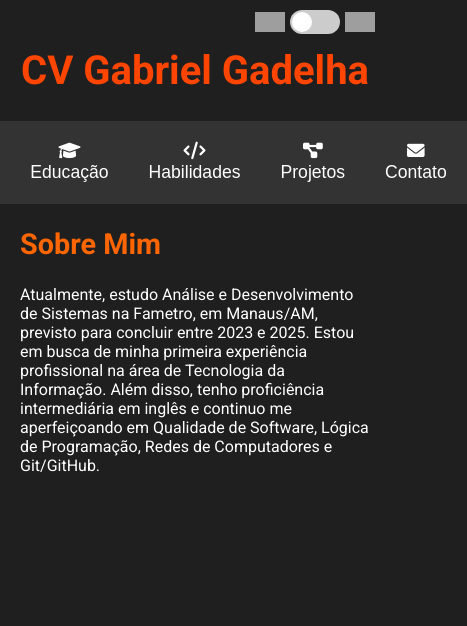
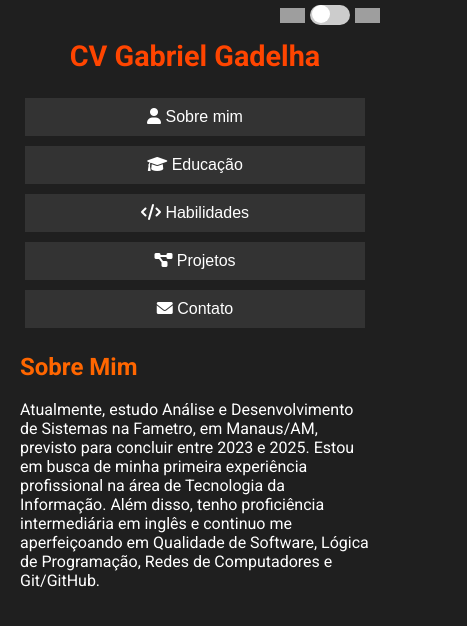
Before and after one commit to gabztoo/Curriculo, a plain HTML site: page index.html in a window 390 px wide. Shown: the whole page, 467 px wide, since content can reach past the window. Drawn offline with nearby package versions, Linux system fonts and the light colour scheme; grey boxes are pictures that could not be loaded.

Commit message:
styles.css

```diff
--- a/styles.css
+++ b/styles.css
@@ -1,286 +1,249 @@
 /* Estilos gerais */
 body {
     font-family: 'Roboto', Arial, sans-serif;
-    /* Define a fonte padrão */
     background-color: #1f1f1f;
-    /* Define a cor de fundo */
     color: #fff;
-    /* Define a cor do texto */
     margin: 0;
-    /* Remove a margem padrão */
 }
 
 .container {
     max-width: 800px;
-    /* Define a largura máxima do container */
     margin: 0 auto;
-    /* Centraliza o container horizontalmente */
     padding: 20px;
-    /* Adiciona um espaçamento interno */
 }
 
 /* Estilos do cabeçalho */
 .header h1 {
     font-size: 2.5em;
-    /* Define o tamanho da fonte */
     font-weight: 700;
-    /* Define o peso da fonte */
     color: #ff4500;
-    /* Define a cor do texto */
     text-align: center;
-    /* Centraliza o texto horizontalmente */
 }
 
 /* Estilos das abas */
 .tabs {
     display: flex;
-    /* Exibe os elementos em linha */
+    flex-wrap: wrap;
     justify-content: center;
-    /* Centraliza os elementos horizontalmente */
     margin-bottom: 20px;
-    /* Adiciona uma margem inferior */
 }
 
 .tablink {
     background-color: #333;
-    /* Define a cor de fundo */
     color: #fff;
-    /* Define a cor do texto */
     border: none;
-    /* Remove a borda */
     padding: 10px 20px;
-    /* Adiciona um espaçamento interno */
     cursor: pointer;
-    /* Exibe o cursor como um ponteiro */
     font-size: 1.1em;
-    /* Define o tamanho da fonte */
     transition: background-color 0.3s ease;
-    /* Adiciona uma transição suave */
+    margin: 5px; /* Adicionado para melhor espaçamento em dispositivos móveis */
 }
 
 .tablink:hover {
     background-color: #555;
-    /* Define a cor de fundo ao passar o mouse */
 }
 
 .tabcontent {
     display: none;
-    /* Oculta o conteúdo inicialmente */
 }
 
 .active {
     display: block;
-    /* Exibe o conteúdo */
     animation: fadeIn 0.5s ease-in-out;
-    /* Adiciona uma animação de fade in */
 }
 
 .tablink:active {
     background-color: #e00505;
-    /* Cor da aba selecionada */
 }
 
 /* Animação de fade in */
 @keyframes fadeIn {
     from {
         opacity: 0;
-        /* Inicia com opacidade 0 */
     }
 
     to {
         opacity: 1;
-        /* Termina com opacidade 1 */
     }
 }
 
 /* Estilos dos títulos */
 h2 {
     color: #ff6600;
-    /* Define a cor do texto */
     font-size: 1.8em;
-    /* Define o tamanho da fonte */
     font-weight: 700;
-    /* Define o peso da fonte */
 }
 
 /* Estilos dos links */
 a {
     color: yellow;
-    /* Define a cor do texto */
     text-decoration: none;
-    /* Remove o sublinhado */
 }
 
 a:hover {
     text-decoration: underline;
-    /* Adiciona um sublinhado ao passar o mouse */
 }
 
 /* Estilos das barras de habilidade */
 .skill-bar {
     margin-bottom: 20px;
-    /* Adiciona uma margem inferior */
     width: 100%;
-    /* Define a largura como 100% */
     overflow: hidden;
-    /* Oculta o conteúdo que excede a largura */
     background-color: #333;
-    /* Define a cor de fundo */
     border-radius: 25px;
-    /* Adiciona bordas arredondadas */
     box-shadow: 0 4px 6px rgba(0, 0, 0, 0.3);
-    /* Adiciona uma sombra */
     position: relative;
-    /* Define a posição como relativa */
 }
 
 .skill-name {
     position: absolute;
-    /* Define a posição como absoluta */
     left: 10px;
-    /* Posiciona à esquerda */
     top: 50%;
-    /* Posiciona no centro verticalmente */
     transform: translateY(-50%);
-    /* Ajusta a posição vertical */
     color: #fff;
-    /* Define a cor do texto */
     font-weight: 700;
-    /* Define o peso da fonte */
     font-size: 1.1em;
-    /* Define o tamanho da fonte */
 }
 
 .skill-bar-fill {
     height: 40px;
-    /* Define a altura */
     background: linear-gradient(90deg, #ff6600 0%, #ff4500 100%);
-    /* Define o gradiente de cor */
     width: 0;
-    /* Inicia com largura 0 */
     border-radius: 25px;
-    /* Adiciona bordas arredondadas */
     animation: fill 2s forwards;
-    /* Adiciona uma animação de preenchimento */
     box-shadow: 0 4px 6px rgba(0, 0, 0, 0.3);
-    /* Adiciona uma sombra */
 }
 
 /* Animação de preenchimento */
 @keyframes fill {
     from {
         width: 0;
-        /* Inicia com largura 0 */
     }
 
     to {
         width: var(--skill-width);
-        /* Termina com a largura definida pela variável */
     }
 }
 
 /* Estilos do seletor de idioma */
 .language-switch {
     position: fixed;
-    /* Define a posição como fixa */
     top: 10px;
-    /* Posiciona no topo */
     right: 10px;
-    /* Posiciona à direita */
     display: flex;
-    /* Exibe os elementos em linha */
     align-items: center;
-    /* Centraliza os elementos verticalmente */
 }
 
 .flag-icon {
     width: 30px;
-    /* Define a largura */
     height: 20px;
-    /* Define a altura */
     margin: 0 5px;
-    /* Adiciona uma margem horizontal */
 }
 
 .switch {
     position: relative;
-    /* Define a posição como relativa */
     display: inline-block;
-    /* Exibe como um bloco em linha */
     width: 50px;
-    /* Define a largura */
     height: 24px;
-    /* Define a altura */
 }
 
 .switch input {
     opacity: 0;
-    /* Oculta o input */
     width: 0;
-    /* Define a largura como 0 */
     height: 0;
-    /* Define a altura como 0 */
 }
 
 .slider {
     position: absolute;
-    /* Define a posição como absoluta */
     cursor: pointer;
-    /* Exibe o cursor como um ponteiro */
     top: 0;
-    /* Posiciona no topo */
     left: 0;
-    /* Posiciona à esquerda */
     right: 0;
-    /* Posiciona à direita */
     bottom: 0;
-    /* Posiciona na parte inferior */
     background-color: #ccc;
-    /* Define a cor de fundo */
     transition: 0.4s;
-    /* Adiciona uma transição suave */
     border-radius: 24px;
-    /* Adiciona bordas arredondadas */
 }
 
 .slider:before {
     position: absolute;
-    /* Define a posição como absoluta */
     content: "";
-    /* Conteúdo vazio */
     height: 20px;
-    /* Define a altura */
     width: 20px;
-    /* Define a largura */
     left: 2px;
-    /* Posiciona à esquerda */
     bottom: 2px;
-    /* Posiciona na parte inferior */
-    background-color: rgb(255, 255, 255);
-    /* Define a cor de fundo */
+    background-color: #fff;
     transition: 0.4s;
-    /* Adiciona uma transição suave */
     border-radius: 50%;
-    /* Adiciona bordas arredondadas */
 }
 
 input:checked+.slider {
     background-color: #ff6600;
-    /* Define a cor de fundo quando selecionado */
 }
 
 input:checked+.slider:before {
     transform: translateX(26px);
-    /* Move o slider para a direita quando selecionado */
 }
 
 .tablink:active {
-    background-color: #ff4500; /* Cor de fundo desejada */
-    color: #fff; /* Cor do texto na aba selecionada */
+    background-color: #ff4500;
+    color: #fff;
 }
 
 .active {
-    background-color: #ff4500; /* Cor de fundo para aba ativa */
-    color: #fff; /* Cor do texto na aba ativa */
-    transition: none; /* Remover transição */
+    background-color: #ff4500;
+    color: #fff;
+    transition: none;
 }
+
+/* Estilos responsivos */
+@media (max-width: 600px) {
+    .header h1 {
+        font-size: 1.8em;
+    }
+
+    .tabs {
+        flex-direction: column;
+    }
+
+    .tablink {
+        font-size: 1em;
+        padding: 10px;
+    }
+
+    h2 {
+        font-size: 1.5em;
+    }
+
+    .skill-bar-fill {
+        height: 30px;
+    }
+
+    .skill-name {
+        font-size: 1em;
+    }
+
+    .language-switch {
+        top: 5px;
+        right: 5px;
+    }
+
+    .flag-icon {
+        width: 25px;
+        height: 15px;
+    }
+
+    .switch {
+        width: 40px;
+        height: 20px;
+    }
+
+    .slider:before {
+        height: 18px;
+        width: 18px;
+    }
+
+    input:checked+.slider:before {
+        transform: translateX(20px);
+    }
+}
```
